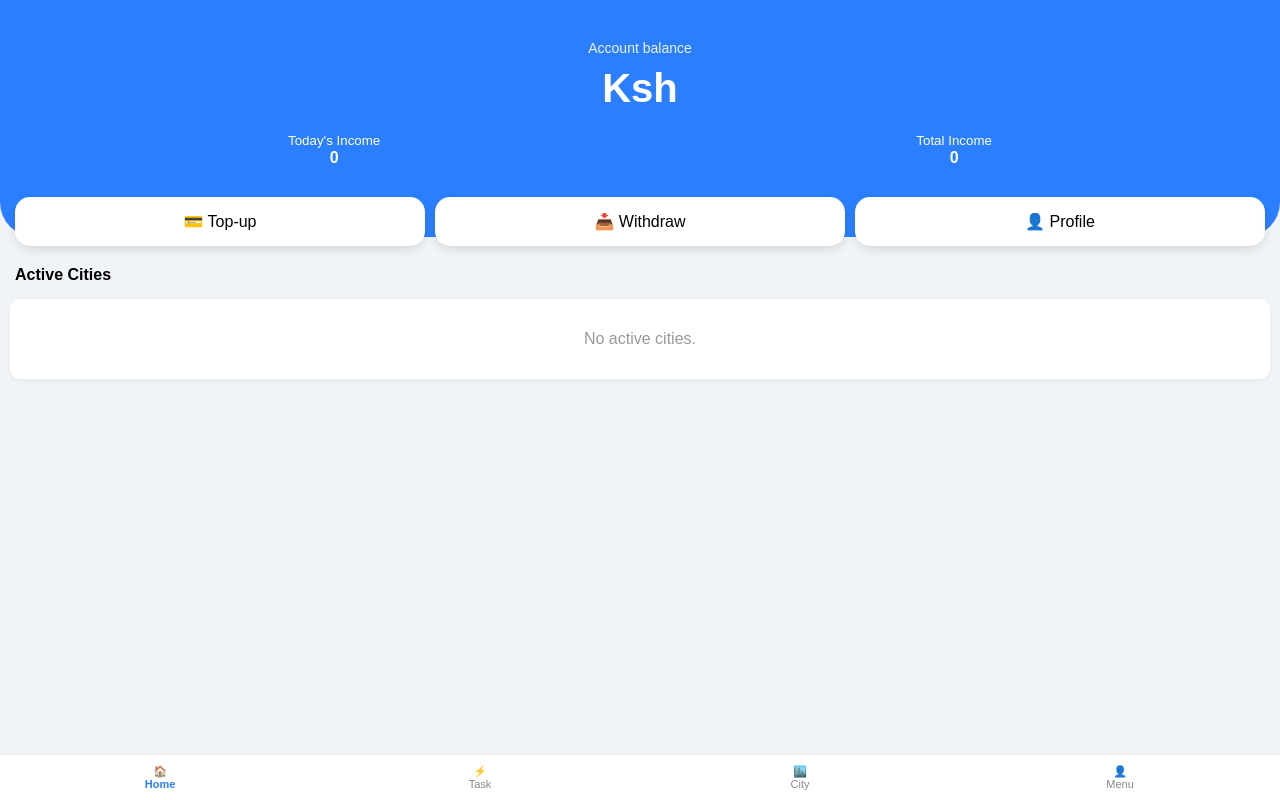
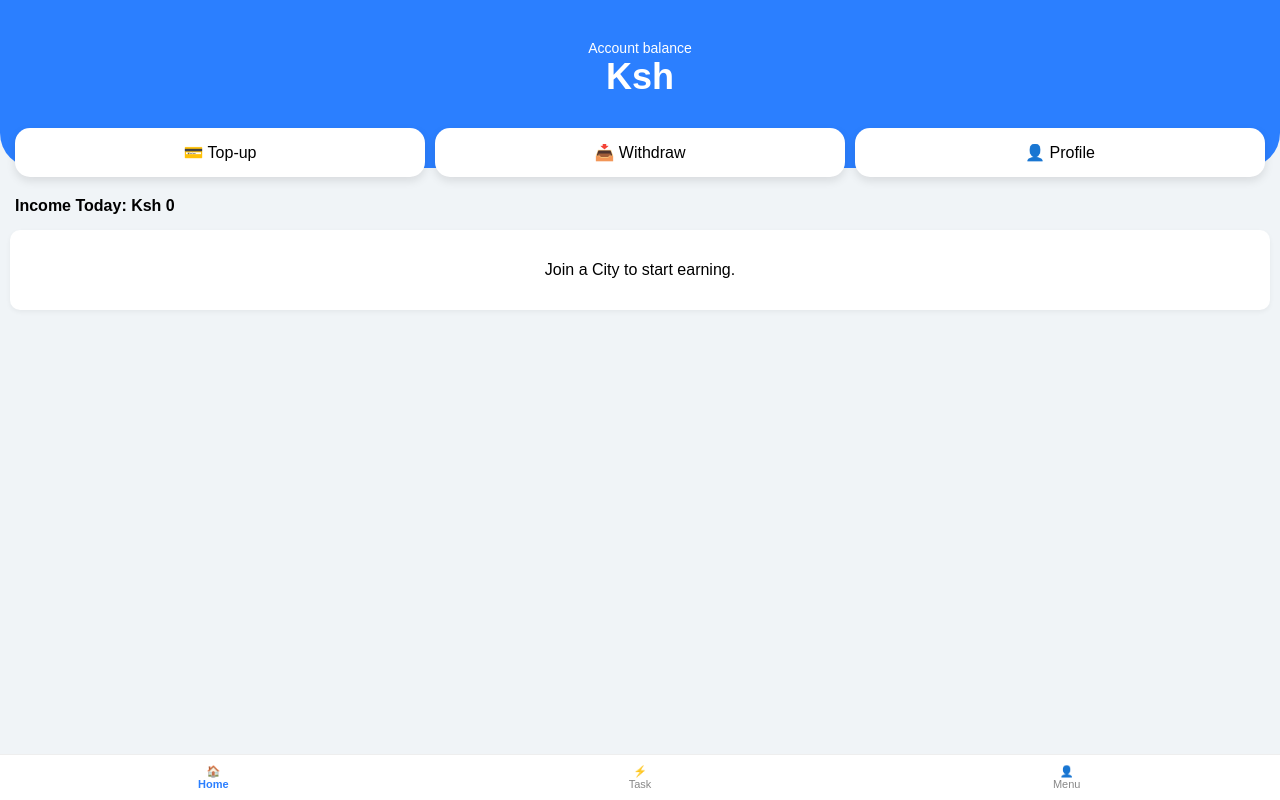
Before and after one commit to binkeymoo718-wq/bitrex, a Node server app: template views/index.ejs in a window 1280 px wide. Run offline with Node 20, Linux system fonts and the light colour scheme; the template is opened without the code that fills it, so the values that code supplies are empty.

Commit message:
Update index.ejs

```diff
--- a/views/index.ejs
+++ b/views/index.ejs
@@ -5,133 +5,103 @@
     <meta name="viewport" content="width=device-width, initial-scale=1.0">
     <title>BITREX | Dashboard</title>
     <style>
-        :root { --primary: #2b7fff; --bg: #f0f4f7; }
+        :root { --blue: #2b7fff; --bg: #f0f4f7; }
         body { font-family: sans-serif; background: var(--bg); margin: 0; padding-bottom: 80px; }
         .hidden { display: none !important; }
-
-        /* Fixed Header */
-        .header { background: var(--primary); color: white; padding: 40px 20px 70px; text-align: center; border-radius: 0 0 35px 35px; position: relative; }
-        .user-number { position: absolute; top: 15px; right: 20px; font-weight: bold; font-size: 14px; }
-        .balance-box { font-size: 40px; font-weight: 800; margin: 10px 0; }
-
+        .header { background: var(--blue); color: white; padding: 40px 20px 70px; text-align: center; border-radius: 0 0 35px 35px; position: relative; }
+        .user-id { position: absolute; top: 15px; right: 20px; font-weight: bold; }
         .action-container { display: flex; gap: 10px; margin: -40px 15px 20px; position: relative; z-index: 10; }
         .action-btn { background: white; flex: 1; padding: 15px; border-radius: 15px; text-align: center; box-shadow: 0 4px 10px rgba(0,0,0,0.1); cursor: pointer; }
-
-        /* Job UI */
-        .job-title-bar { background: #c5ff8c; padding: 15px; text-align: center; font-weight: bold; border-radius: 15px 15px 0 0; }
         .job-card { background: white; margin: 10px; padding: 15px; border-radius: 10px; box-shadow: 0 2px 5px rgba(0,0,0,0.05); }
-
         .overlay { position: fixed; top: 0; left: 0; width: 100%; height: 100%; background: rgba(0,0,0,0.6); z-index: 9999; display: flex; align-items: center; justify-content: center; }
         .nav { position: fixed; bottom: 0; width: 100%; background: white; display: flex; padding: 10px 0; border-top: 1px solid #eee; }
         .nav-item { flex: 1; text-align: center; font-size: 11px; color: #888; cursor: pointer; }
-        .nav-item.active { color: var(--primary); font-weight: bold; }
+        .nav-item.active { color: var(--blue); font-weight: bold; }
     </style>
 </head>
 <body>
 
     <div class="header">
-        <div class="user-number"><%= user.phone %></div>
-        <div style="font-size: 14px; opacity: 0.9;">Account balance</div>
-        <div class="balance-box">Ksh <%= user.balance %></div>
-        <div style="display: flex; justify-content: space-around; margin-top: 20px;">
-            <div><small>Today's Income</small><br><b><%= user.todays_income || 0 %></b></div>
-            <div><small>Total Income</small><br><b><%= user.total_income || 0 %></b></div>
-        </div>
+        <div class="user-id"><%= user.phone %></div>
+        <div style="font-size: 14px;">Account balance</div>
+        <div style="font-size: 36px; font-weight: 800;">Ksh <%= user.balance %></div>
     </div>
 
     <div class="action-container">
         <div class="action-btn" onclick="toggleModal('deposit', true)"><span>💳 Top-up</span></div>
         <div class="action-btn" onclick="toggleModal('withdraw', true)"><span>📥 Withdraw</span></div>
-        <div class="action-btn" onclick="showSec('menu', document.getElementById('menu-nav'))"><span>👤 Profile</span></div>
+        <div class="action-btn" onclick="showSec('menu', this)"><span>👤 Profile</span></div>
     </div>
 
     <div id="home-sec">
-        <div style="margin: 15px; font-weight: bold;">Active Cities</div>
+        <div style="margin: 15px; font-weight: bold;">Income Today: Ksh <%= user.todays_income || 0 %></div>
         <div class="job-card">
             <% if (userCities.length > 0) { %>
-                <% userCities.forEach(city => { %>
-                    <div style="padding: 10px 0; border-bottom: 1px solid #eee;">🏙️ <b><%= city.city_name %></b> - Active</div>
-                <% }); %>
-            <% } else { %> <p style="text-align: center; color: #999;">No active cities.</p> <% } %>
+                <% userCities.forEach(city => { %> <div>🏙️ <b><%= city.city_name %></b> - Active</div> <% }); %>
+            <% } else { %> <p style="text-align: center;">Join a City to start earning.</p> <% } %>
         </div>
     </div>
 
     <div id="task-sec" class="hidden">
-        <div class="job-title-bar">List of jobs</div>
-        <% const jobs = ["AQ Smart Blood Glucose Meter", "Manicure Set", "women's perfume", "Mini massage gun", "2.5L Vacuum Flask", "Electric blender", "Modern soldering gun", "Smart phones", "HD Camera", "Laptops"]; %>
-        <% jobs.forEach(job => { %>
-            <div class="job-card">
-                <b><%= job %></b><p>Reward: Ksh 50</p>
-                <button onclick="doTask()" style="background:black; color:white; width:100%; padding:10px; border:none; border-radius:5px;">Start working</button>
-            </div>
-        <% }); %>
+        <div class="job-card">
+            <b>Smart Tech Task</b><p>Reward: Ksh 50</p>
+            <button onclick="doTask()" style="background:black; color:white; width:100%; padding:10px; border:none; border-radius:5px;">Claim Reward</button>
+        </div>
     </div>
 
-    <div id="city-sec" class="hidden">
-        <div style="margin: 15px; font-weight: bold;">Join a City</div>
-        <% const cityData = [{n:'CITY A', c:1500}, {n:'CITY B', c:3200}, {n:'CITY C', c:7200}, {n:'CITY D', c:12000}, {n:'CITY E', c:15000}]; %>
-        <% cityData.forEach(c => { %>
-            <div class="job-card" style="display:flex; justify-content:space-between; align-items:center;">
-                <div><b><%= c.n %></b><br><small>Ksh <%= c.c %></small></div>
-                <button onclick="joinCity('<%= c.n %>')" style="background:var(--primary); color:white; padding:8px 15px; border:none; border-radius:5px;">Join</button>
-            </div>
-        <% }); %>
+    <div id="deposit-modal" class="overlay hidden">
+        <div style="background:white; padding:20px; border-radius:15px; width:80%;">
+            <h3>Top-up</h3>
+            <p>Till Number: <b>9147551</b> (BINKEY)</p>
+            <input type="number" id="d-amt" placeholder="Amount" style="width:100%; padding:10px; margin-bottom:10px;">
+            <input type="text" id="d-ev" placeholder="M-PESA Code" style="width:100%; padding:10px; margin-bottom:10px;">
+            <button onclick="submitDep()" style="background:var(--blue); color:white; width:100%; padding:10px; border:none; border-radius:5px;">Submit</button>
+            <button onclick="toggleModal('deposit', false)" style="width:100%; border:none; background:none; margin-top:10px;">Cancel</button>
+        </div>
     </div>
 
     <div id="menu-sec" class="hidden">
         <div class="job-card">
-            <p><b>Phone:</b> <%= user.phone %></p>
-            <p><b>Referral:</b> <%= user.referral_code %></p>
-            <button onclick="location.href='/logout'" style="background:#ff4d4d; color:white; width:100%; padding:10px; border:none; border-radius:5px;">Log Out</button>
-        </div>
-    </div>
-
-    <div id="deposit-modal" class="overlay hidden">
-        <div style="background:white; padding:20px; border-radius:15px; width:85%;">
-            <h3>Top-up</h3><p>Send to: 0733319700</p>
-            <input type="number" id="dep-amt" placeholder="Amount" style="width:100%; padding:10px; margin-bottom:10px;">
-            <button onclick="toggleModal('deposit', false)" style="width:100%; padding:10px;">Close</button>
-        </div>
-    </div>
-
-    <div id="withdraw-modal" class="overlay hidden">
-        <div style="background:white; padding:20px; border-radius:15px; width:85%;">
-            <h3>Withdraw</h3>
-            <input type="number" id="wit-amt" placeholder="Amount" style="width:100%; padding:10px; margin-bottom:10px;">
-            <button onclick="submitWit()" style="background:var(--primary); color:white; width:100%; padding:10px; border:none; border-radius:5px;">Submit</button>
-            <button onclick="toggleModal('withdraw', false)" style="width:100%; padding:10px; border:none; background:none;">Cancel</button>
+            <p><b>Referral Link:</b></p>
+            <div onclick="copyLink()" style="background:#eee; padding:10px; border-radius:5px; font-size:12px; cursor:pointer; color:var(--blue);">
+                http://bitrex.com/signup?ref=<%= user.referral_code %>
+            </div>
+            <p style="font-size:10px; color:#999;">(Click to copy & share)</p>
+            <button onclick="location.href='/logout'" style="background:#ff4d4d; color:white; width:100%; padding:10px; margin-top:20px; border:none; border-radius:5px;">Logout</button>
         </div>
     </div>
 
     <div class="nav">
         <div class="nav-item active" onclick="showSec('home', this)">🏠<br>Home</div>
         <div class="nav-item" onclick="showSec('task', this)">⚡<br>Task</div>
-        <div class="nav-item" onclick="showSec('city', this)">🏙️<br>City</div>
-        <div id="menu-nav" class="nav-item" onclick="showSec('menu', this)">👤<br>Menu</div>
+        <div class="nav-item" onclick="showSec('menu', this)">👤<br>Menu</div>
     </div>
 
     <script>
         function showSec(id, el) {
-            ['home', 'task', 'city', 'menu'].forEach(s => document.getElementById(s + '-sec').classList.add('hidden'));
+            ['home', 'task', 'menu'].forEach(s => document.getElementById(s + '-sec').classList.add('hidden'));
             document.getElementById(id + '-sec').classList.remove('hidden');
             document.querySelectorAll('.nav-item').forEach(n => n.classList.remove('active'));
             el.classList.add('active');
         }
-        function toggleModal(type, show) {
-            document.getElementById(type + '-modal').classList[show ? 'remove' : 'add']('hidden');
+        function toggleModal(type, show) { document.getElementById(type + '-modal').classList[show ? 'remove' : 'add']('hidden'); }
+
+        async function submitDep() {
+            const amount = document.getElementById('d-amt').value;
+            const evidence = document.getElementById('d-ev').value;
+            const res = await fetch('/deposit', { method: 'POST', headers: {'Content-Type': 'application/json'}, body: JSON.stringify({ amount, evidence, user_id: '<%= user.id %>' }) });
+            const data = await res.json(); alert(data.message); if(data.success) toggleModal('deposit', false);
         }
-        async function joinCity(name) {
-            const res = await fetch('/invest', { method: 'POST', headers: {'Content-Type': 'application/json'}, body: JSON.stringify({ city_name: name, user_id: '<%= user.id %>' }) });
-            const data = await res.json(); alert(data.message); if(data.success) location.reload();
-        }
+
         async function doTask() {
             const res = await fetch('/claim_task', { method: 'POST', headers: {'Content-Type': 'application/json'}, body: JSON.stringify({ user_id: '<%= user.id %>' }) });
             const data = await res.json(); alert(data.message); if(data.success) location.reload();
         }
-        async function submitWit() {
-            const amount = document.getElementById('wit-amt').value;
-            const res = await fetch('/withdraw', { method: 'POST', headers: {'Content-Type': 'application/json'}, body: JSON.stringify({ amount, user_id: '<%= user.id %>' }) });
-            const data = await res.json(); alert(data.message); if(data.success) location.reload();
+
+        function copyLink() {
+            const link = "http://bitrex.com/signup?ref=<%= user.referral_code %>";
+            navigator.clipboard.writeText(link);
+            alert("Referral link copied to clipboard!");
         }
     </script>
 </body>
```
